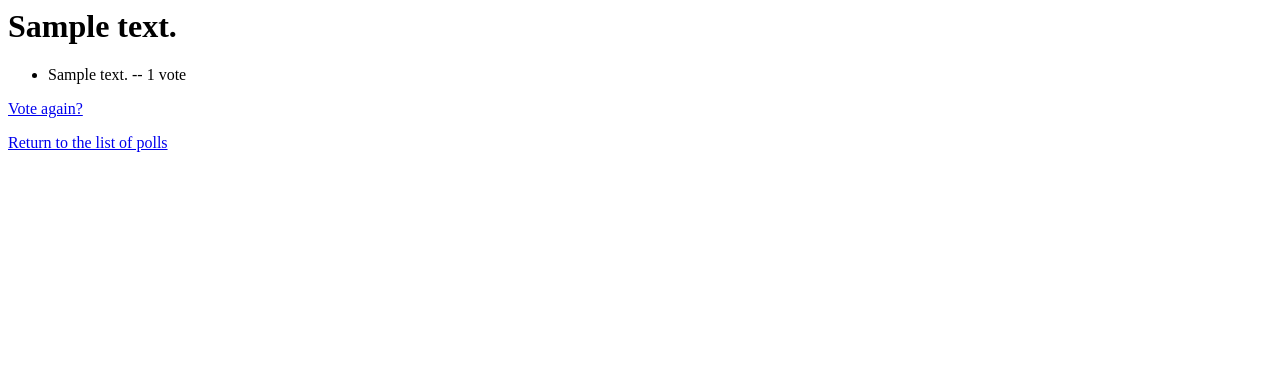
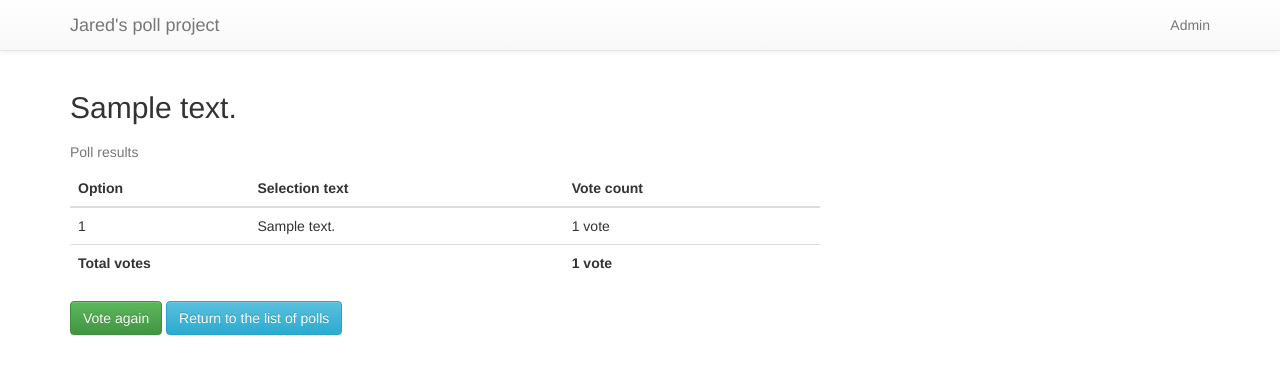
Before and after one commit to jaredharley/learn-python, a Django app: page /polls/1/results/ in a window 1280 px wide. Shown: the top 375 px of the page. Run offline with Django 3.2, Linux system fonts and the light colour scheme; tables that the repository leaves empty hold one stand-in row (values such as "Sample post"); some libraries are stand-ins or nearby versions.

Commit message:
Added Bootstrap theming to templates and modified view
Added the Twitter Bootstrap theme to the site. Modified the
results view to *not* use a generic view template, to allow
me to add the `total_votes` calculation to the view for use
on the results page.

```diff
--- /dev/null
+++ b/mysite/polls/templates/polls/base.html
@@ -0,0 +1,54 @@
+<!DOCTYPE html>
+<html lang="en">
+  <head>
+    <meta charset="utf-8">
+    <meta http-equiv="X-UA-Compatible" content="IE=edge">
+    <meta name="viewport" content="width=device-width, initial-scale=1">
+    <title>{% block title %}Jared's poll site{% endblock %}</title>
+
+    <!-- Bootstrap -->
+    <!-- Latest compiled and minified CSS -->
+       <link rel="stylesheet" href="https://maxcdn.bootstrapcdn.com/bootstrap/3.3.1/css/bootstrap.min.css">
+
+       <!-- Optional theme -->
+       <link rel="stylesheet" href="https://maxcdn.bootstrapcdn.com/bootstrap/3.3.1/css/bootstrap-theme.min.css">
+
+       <!-- Latest compiled and minified JavaScript -->
+       <script src="https://maxcdn.bootstrapcdn.com/bootstrap/3.3.1/js/bootstrap.min.js"></script>
+
+    <!-- HTML5 shim and Respond.js for IE8 support of HTML5 elements and media queries -->
+    <!-- WARNING: Respond.js doesn't work if you view the page via file:// -->
+    <!--[if lt IE 9]>
+      <script src="https://oss.maxcdn.com/html5shiv/3.7.2/html5shiv.min.js"></script>
+      <script src="https://oss.maxcdn.com/respond/1.4.2/respond.min.js"></script>
+    <![endif]-->
+  </head>
+  <body>
+    <!-- Static navbar -->
+    <nav class="navbar navbar-default navbar-static-top">
+      <div class="container">
+        <div class="navbar-header">
+          <button type="button" class="navbar-toggle collapsed" data-toggle="collapse" data-target="#navbar" aria-expanded="false" aria-controls="navbar">
+            <span class="sr-only">Toggle navigation</span>
+            <span class="icon-bar"></span>
+            <span class="icon-bar"></span>
+            <span class="icon-bar"></span>
+          </button>
+          <a class="navbar-brand" href="{% url 'polls:index' %}">Jared's poll project</a>
+        </div>
+        <div id="navbar" class="navbar-collapse collapse">
+          <ul class="nav navbar-nav navbar-right">
+            <li><a href="http://test.jaredharley.com/admin">Admin</a></li>
+          </ul>
+        </div><!--/.nav-collapse -->
+      </div>
+    </nav>
+
+    <div class="container">
+        {% block content %}{% endblock %}
+    </div>
+
+    <!-- jQuery (necessary for Bootstrap's JavaScript plugins) -->
+    <script src="https://ajax.googleapis.com/ajax/libs/jquery/1.11.1/jquery.min.js"></script>
+  </body>
+</html>
--- a/mysite/polls/templates/polls/results.html
+++ b/mysite/polls/templates/polls/results.html
@@ -1,12 +1,45 @@
-<h1>{{ question.question_text }}</h1>
+{% extends "polls/base.html" %}
 
-<ul>
-{% for choice in question.choice_set.all %}
-    <li>{{ choice.choice_text }} -- {{ choice.votes }} vote{{ choice.votes|pluralize }}</li>
-{% endfor %}
-</ul>
+{% block title %}Poll {{ question.id }} results{% endblock %}
 
-<a href="{% url 'polls:detail' question.id %}">Vote again?</a>
-<p>
-<a href="{% url 'polls:index' %}">Return to the list of polls</a>
-</p>
+{% block content %}
+<div class="row">
+    <div class="col-md-8">
+        {% if error_message %}<p><strong>{{ error_message }}</strong></p>{% endif %}
+        <h2>{{ question.question_text }}</h2>
+        <table class="table table-hover">
+            <caption>Poll results</caption>
+            <thead>
+                <tr>
+                    <th>Option</th>
+                    <th>Selection text</th>
+                    <th>Vote count</th>
+                </tr>
+            </thead>
+            <tbody>
+                {% for choice in question.choice_set.all %}
+                <tr>
+                    <td>{{ choice.id }}</td>
+                    <td>{{ choice.choice_text }}</td>
+                    <td>{{ choice.votes }} vote{{ choice.votes|pluralize }}</td>
+                </tr>
+                {% endfor %}
+            </tbody>
+            <tfoot>
+                <tr>
+                    <th colspan=2>
+                        Total votes
+                    </th>
+                    <th>
+                        {{ total_votes.votes__sum }} vote{{ total_votes.votes__sum|pluralize }}
+                    </th>
+                </tr>
+            </tfoot>
+        </table>
+        <p>
+            <a class="btn btn-success" href="{% url 'polls:detail' question.id %}">Vote again</a>
+            <a class="btn btn-info" href="{% url 'polls:index' %}">Return to the list of polls</a>
+        </p>
+    </div>
+</div>
+{% endblock %}
--- a/mysite/polls/urls.py
+++ b/mysite/polls/urls.py
@@ -10,7 +10,7 @@ urlpatterns = patterns('',
     url(r'^(?P<pk>\d+)/$', views.DetailView.as_view(), name='detail'),
 
     # /polls/[id]/results/
-    url(r'^(?P<pk>\d+)/results/$', views.ResultsView.as_view(), name='results'),
+    url(r'^(?P<question_id>\d+)/results/$', views.results, name='results'),
 
     # /polls/[id]/vote/
     url(r'^(?P<question_id>\d+)/vote/$', views.vote, name='vote'),
--- a/mysite/polls/views.py
+++ b/mysite/polls/views.py
@@ -1,5 +1,6 @@
 from django.core.urlresolvers import reverse
-from django.http import HttpResponseRedirect
+from django.db.models import Sum
+from django.http import HttpResponse, HttpResponseRedirect
 from django.shortcuts import get_object_or_404, render
 from django.utils import timezone
 from django.views import generic
@@ -29,10 +30,15 @@ class DetailView(generic.DetailView):
         return Question.objects.filter(
             pub_date__lte=timezone.now())
 
-class ResultsView(generic.DetailView):
-    model = Question
-    template_name = 'polls/results.html'
+##class ResultsView(View):
+##    model = Question
+##    template_name = 'polls/results.html'
 
+def results(request, question_id):
+    question = get_object_or_404(Question, pk=question_id)
+    total_votes = question.choice_set.aggregate(Sum('votes'))
+    return render(request, 'polls/results.html', {'question': question,
+                                                  'total_votes': total_votes,})
 
 def vote(request, question_id):
     p = get_object_or_404(Question, pk=question_id)
```
Also changed, not shown: mysite/polls/templates/polls/detail.html (+25 -10 lines), mysite/polls/templates/polls/index.html (+13 -0 lines), mysite/polls/static/polls/style.css (added).
